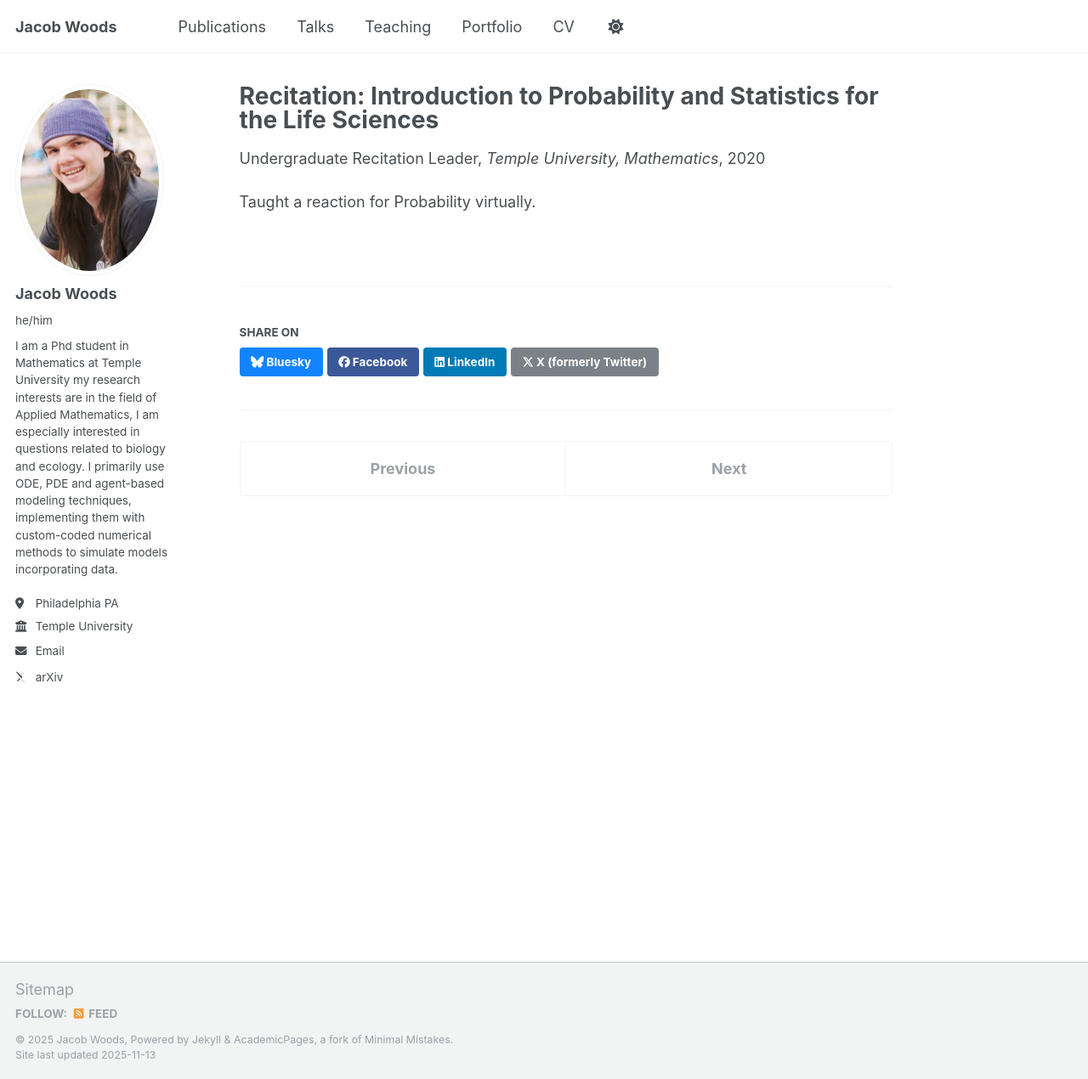
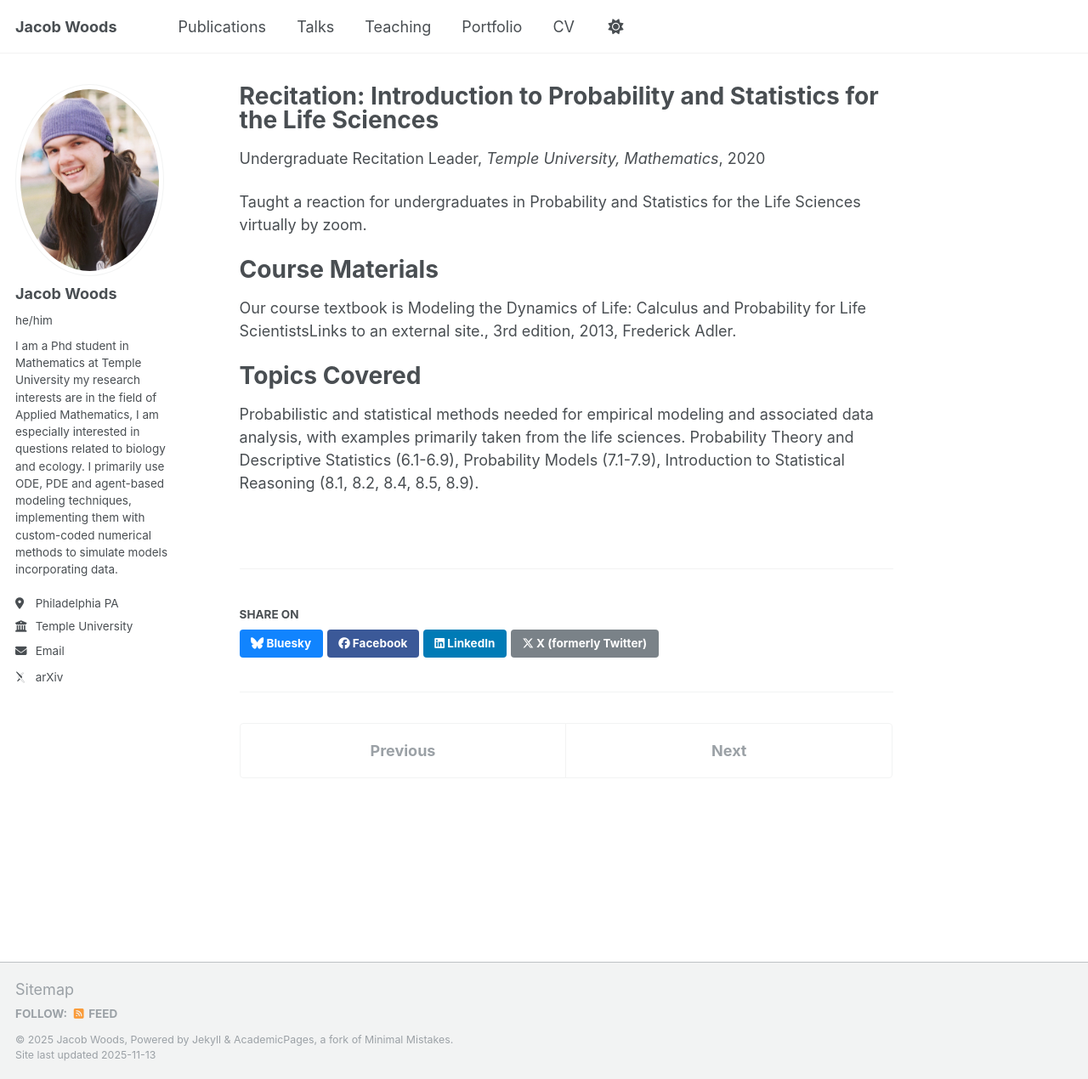
Before and after one commit to JacobWoods/JacobWoods.github.io, a Jekyll site: the page built from _teaching/Prob.md, in a window 1280 px wide and 1270 px high. Shown: the whole window at 85% size. Built offline with Jekyll 4.4.1, drawn with Linux system fonts in a browser that asks for light colours; some web fonts are replaced.

Commit message:
Update Prob.md

```diff
--- a/_teaching/Prob.md
+++ b/_teaching/Prob.md
@@ -7,4 +7,13 @@ venue: "Temple University, Mathematics"
 date: 2020-09-01
 location: "Philadelphia, Pa"
 ---
-Taught a reaction for Probability virtually.
+Taught a reaction for undergraduates in Probability and Statistics for the Life Sciences virtually by zoom.
+
+Course Materials
+======
+
+Our course textbook is  Modeling the Dynamics of Life: Calculus and Probability for Life ScientistsLinks to an external site., 3rd edition, 2013, Frederick Adler.
+
+Topics Covered
+======
+Probabilistic and statistical methods needed for empirical modeling and associated data analysis, with examples primarily taken from the life sciences. Probability Theory and Descriptive Statistics (6.1-6.9), Probability Models (7.1-7.9), Introduction to Statistical Reasoning (8.1, 8.2, 8.4, 8.5, 8.9).
```
